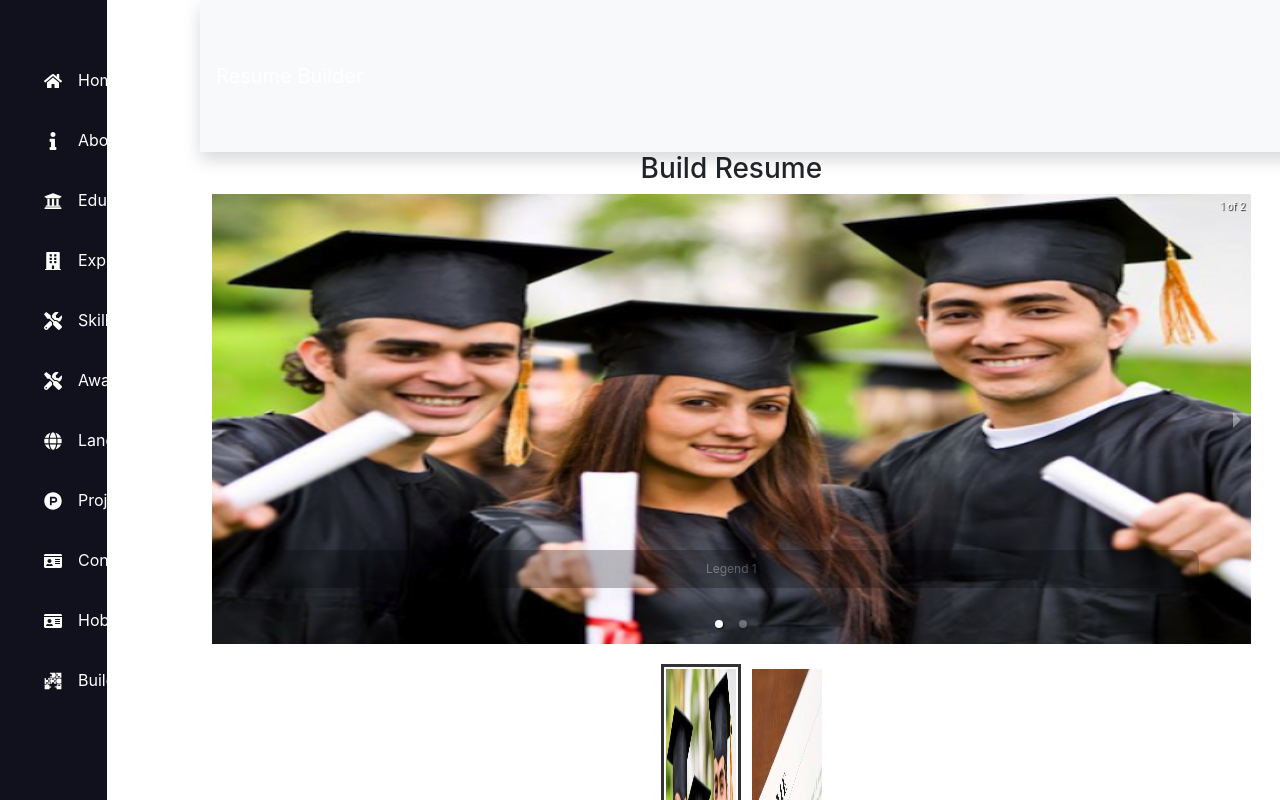
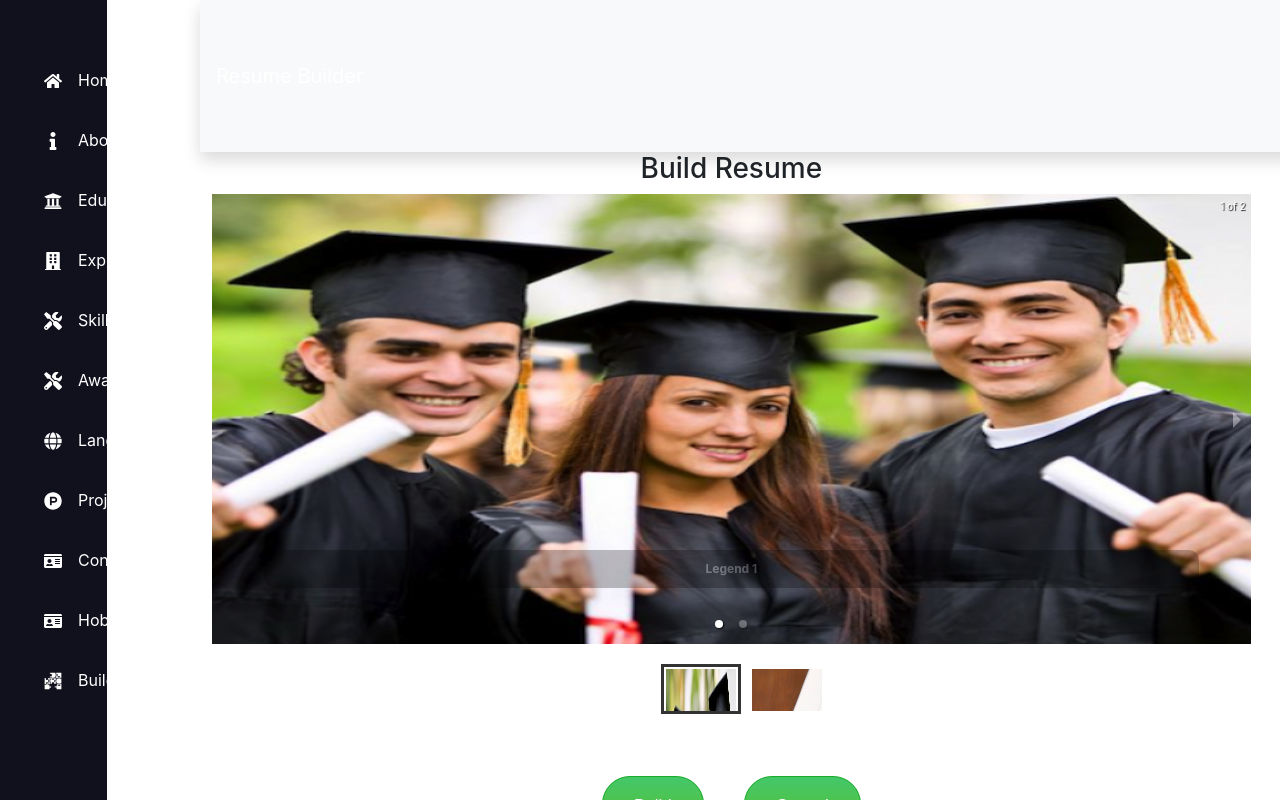
Before and after one commit to dinhvinhloc/mern_project_client, a React (Create React App) app: page /build-resume in a window 1280 px wide. Built offline with nearby package versions, Linux system fonts and the light colour scheme.

Commit message:
modified resume builder page

```diff
--- a/src/App.css
+++ b/src/App.css
@@ -293,3 +293,18 @@ body{
   width: 50px;
   height: 450px;
 }
+
+.thumb {
+  width: 200px;
+  height: 50px;
+}
+
+.thumbView {
+  width: 600px;
+  height: 500px;
+  margin: auto;
+}
+
+.legend {
+  font-weight: bolder;
+}
```
